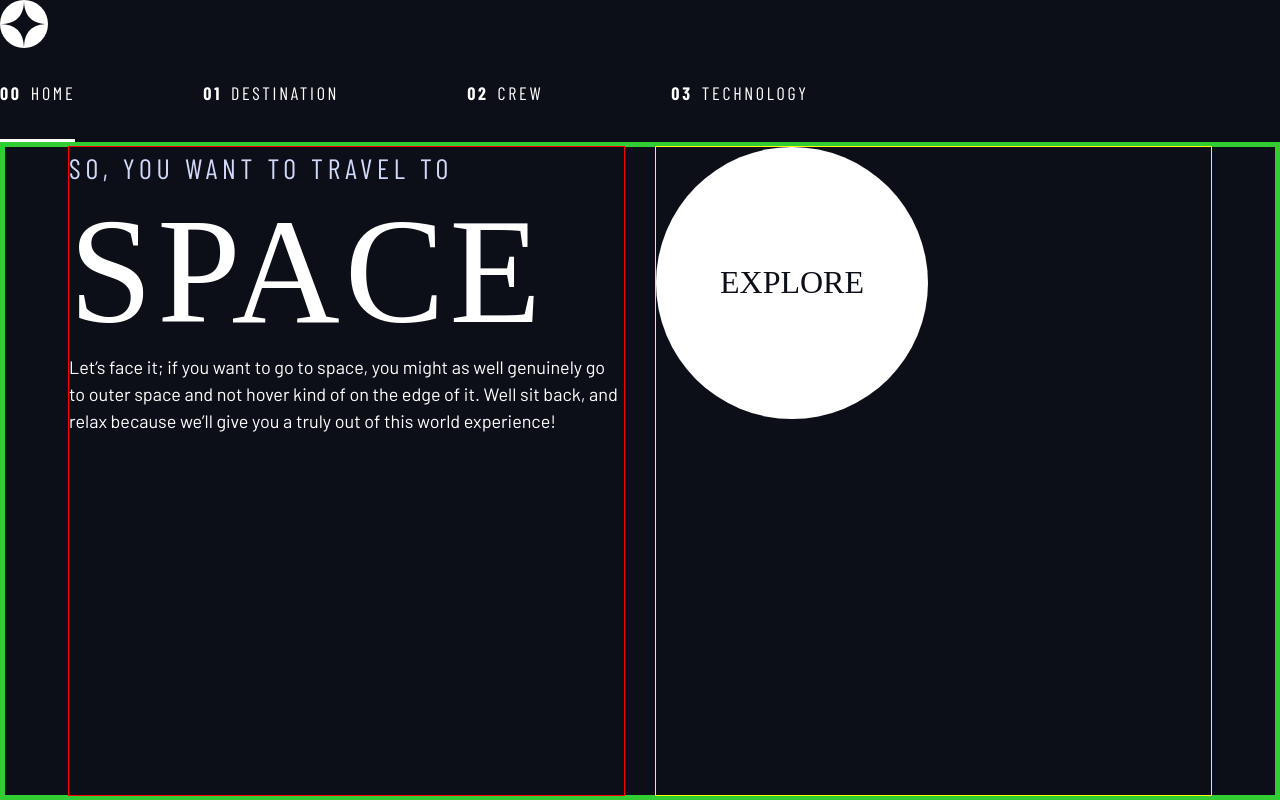
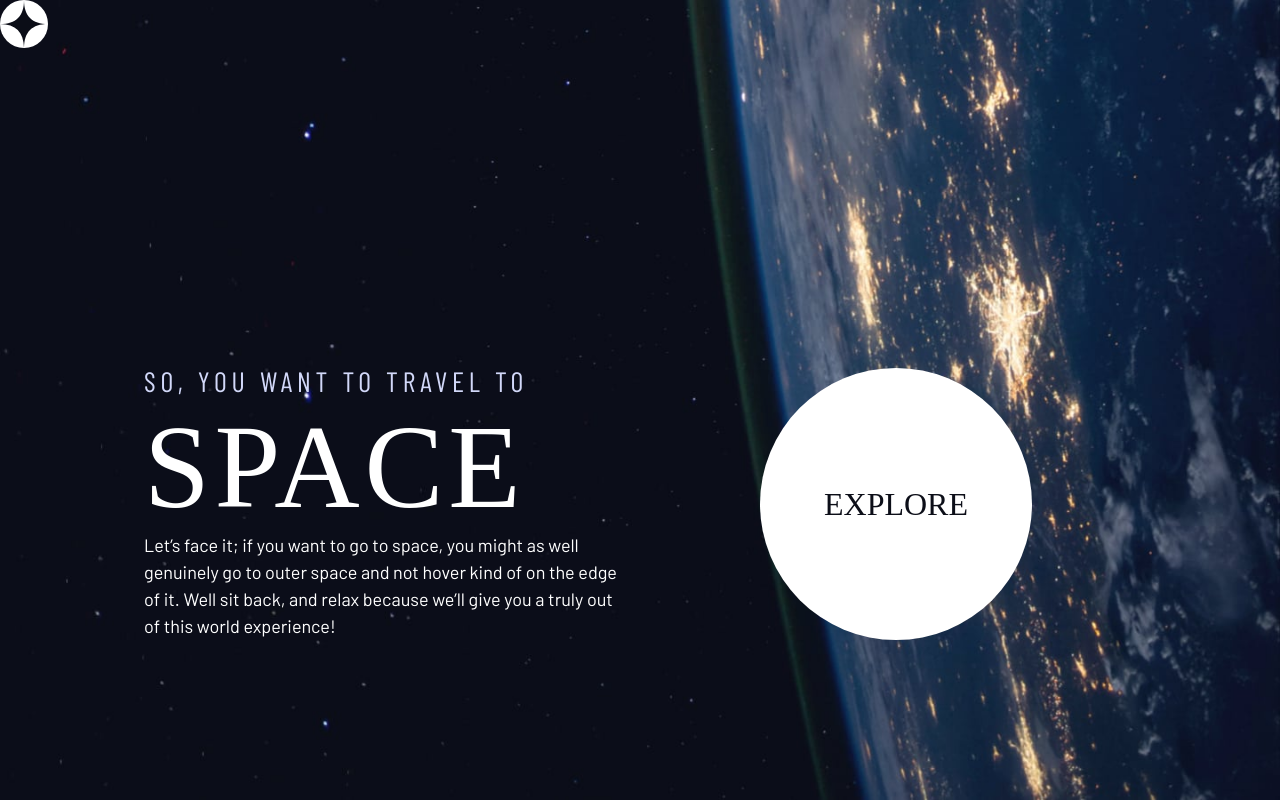
Before and after one commit to himanshukainthola/Space-Travel-Site, a plain HTML site: page index.html in a window 1280 px wide. Drawn offline with nearby package versions, Linux system fonts and the light colour scheme; a web font is replaced by a local one.

Commit message:
added background on home page

```diff
--- a/index.css
+++ b/index.css
@@ -9,12 +9,12 @@
     --clr-white: 0 0% 100%;
 
     /* font-sizes */
-    --fs-900: 9.375rem;
-    --fs-800: 6.25rem;
-    --fs-700: 3.5rem;
-    --fs-600: 2rem;
+    --fs-900: clamp(5rem, 8vw + 1rem, 9.375rem);
+    --fs-800: 3.5rem;
+    --fs-700: 1.5rem;
+    --fs-600: 1rem;
     --fs-500: 1.75rem;
-    --fs-400: 1.125rem;
+    --fs-400: 0.9375rem;
     --fs-300: 1rem;
     --fs-200: 0.875rem;
 
@@ -22,6 +22,25 @@
     --ff-serif: "Bellefair", serif;
     --ff-sans-cond: "Barlow Condensed", sans-serif;
     --ff-sans-normal: "Barlow", sans-serif;
+}
+
+@media (min-width: 35em) {
+    :root {
+        --fs-800: 5rem;
+        --fs-700: 2.5rem;
+        --fs-600: 1.5rem;
+        --fs-400: 1rem;
+    }
+}
+
+@media (min-width: 45em) {
+    :root {
+        /* font-sizes */
+        --fs-800: 6.25rem;
+        --fs-700: 3.5rem;
+        --fs-600: 2rem;
+        --fs-400: 1.125rem;
+    }
 }
 
 
@@ -118,6 +137,10 @@ select {
     gap: var(--gap, 1rem);
 }
 
+.d-block {
+    display: block;
+}
+
 .flow > *:where(:not(:first-child)) {
     margin-top: var(--flow-space, 1rem);
 }
@@ -129,27 +152,37 @@ select {
 }
 
 .grid-container {
-    border: 5px solid limegreen;
+    text-align: center;
     display: grid;
+    place-items: center;
+    padding-inline: 1rem;
+
 }
 
-@media (min-width: 45rem) {
+.grid-container * {
+    max-width: 50ch;
+}
+
+@media (min-width: 45em) {
     .grid-container {
+        text-align: left;
         column-gap: var(--container-gap, 2rem);
-        grid-template-columns: minmax(2rem, 1fr) repeat(2, minmax(0, 40rem)) minmax(2rem, 1fr);
+        grid-template-columns: minmax(1rem, 1fr) repeat(2, minmax(0, 30rem)) minmax(1rem, 1fr);
     }
 
     .grid-container > *:first-child {
         grid-column: 2;
-        outline: 1px solid red;
     }
 
     .grid-container > *:last-child {
         grid-column: 3;
-        outline: 1px solid yellow;
+    }
+
+    .grid-container--home {
+        padding-bottom: max(6rem, 20vh);
+        align-items: end;
     }
 }
-
 
 
 .sr-only {
@@ -221,6 +254,7 @@ select {
 /* ------------------- */
 
 .large-button {
+    font-size: 2rem;
     position: relative;
     z-index: 1;
     display: inline-grid;
@@ -304,3 +338,28 @@ select {
 .dot-indicators > [aria-selected="true"] {
     background-color: hsl( var(--clr-white) / 1);
 }
+
+
+/* ----------------------------- */
+/* Page specific background      */
+/* ----------------------------- */
+body {
+    background-size: cover;
+    background-position: bottom center;
+}
+/* home */
+.home {
+    background-image: url(./assets/home/background-home-mobile.jpg);
+}
+
+@media (min-width: 35rem) {
+    .home {
+        background-image: url(./assets/home/background-home-tablet.jpg);
+    }
+}
+
+@media (min-width: 45rem) {
+    .home {
+        background-image: url(./assets/home/background-home-desktop.jpg);
+    }
+}
--- a/index.html
+++ b/index.html
@@ -10,43 +10,38 @@
   <link rel="preconnect" href="https://fonts.gstatic.com" crossorigin>
   <link href="https://fonts.googleapis.com/css2?family=Barlow+Condensed:wght@400;700&family=Bellefair&family=Barlow:wght@400;700&display=swap"
       rel="stylesheet">
+
   <!-- Our custom CSS -->
   <link rel="stylesheet" href="index.css">
-
   <title>Frontend Mentor | Space tourism website</title>
 </head>
-<body>
+<body class="home">
 
-  <header class="primary-header">
+  <header class="primary-header flex">
     <div>
-      <img src="assets/shared/logo.svg" alt="space tourism logo" class="logo">
+      <img src="./assets/shared/logo.svg" alt="space tourism logo" class="logo">
     </div>
-    <nav>
-      <ul class="primary-navigation underline-indicators flex">
-          <li class="active"><a class="ff-sans-cond uppercase text-white letter-spacing-2"
-          href="index.html"><span>00</span>Home</a>
-          <li><a class="ff-sans-cond uppercase text-white letter-spacing-2"
-          href="destination.html"><span>01</span>Destination</a>
-          <li><a class="ff-sans-cond uppercase text-white letter-spacing-2"
-          href="crew.html"><span>02</span>Crew</a>
-          <li><a class="ff-sans-cond uppercase text-white letter-spacing-2"
-          href="technology.html"><span>03</span>Technology</a>
-
-      </ul>
-  </nav>
+    <!-- <nav>
+        <ul class="primary-navigation underline-indicators flex">
+            <li class="active"><a class="ff-sans-cond uppercase text-white letter-spacing-2" href="index.html"><span>00</span>Home</a>
+            <li><a class="ff-sans-cond uppercase text-white letter-spacing-2" href="destination.html"><span>01</span>Destination</a>
+            <li><a class="ff-sans-cond uppercase text-white letter-spacing-2" href="crew.html"><span>02</span>Crew</a>
+            <li><a class="ff-sans-cond uppercase text-white letter-spacing-2" href="technology.html"><span>03</span>Technology</a>
+        </ul>
+    </nav> -->
   </header>
 
-
-  <div class="grid-container">
+  <div class="grid-container grid-container--home">
     <div>
       <h1 class="text-accent fs-500 ff-sans-cond uppercase letter-spacing-1">So, you want to travel to
-      <span class="fs-900 ff-serif text-white">Space</span></h1>
+      <span class="d-block fs-900 ff-serif text-white">Space</span></h1>
+
       <p>Let’s face it; if you want to go to space, you might as well genuinely go to
       outer space and not hover kind of on the edge of it. Well sit back, and relax
       because we’ll give you a truly out of this world experience! </p>
     </div>
     <div>
-      <a href="#" class="large-button uppercase ff-serif fs-600 text-dark bg-white">Explore</a>
+      <a href="#" class="large-button uppercase ff-serif text-dark bg-white">Explore</a>
     </div>
   </div>
 
```
